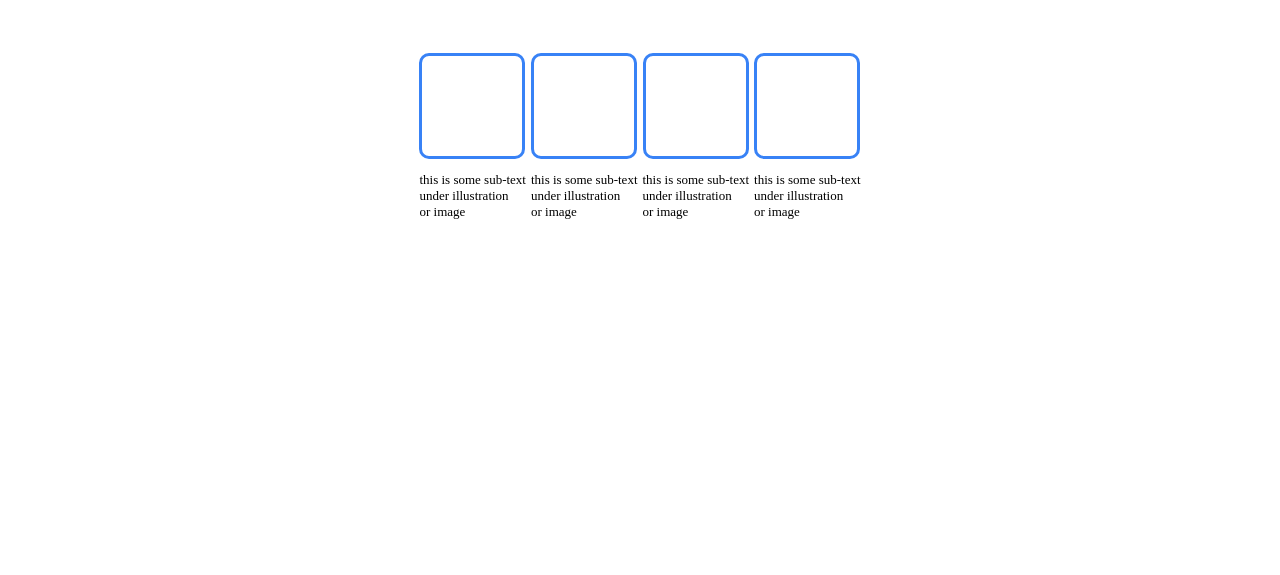
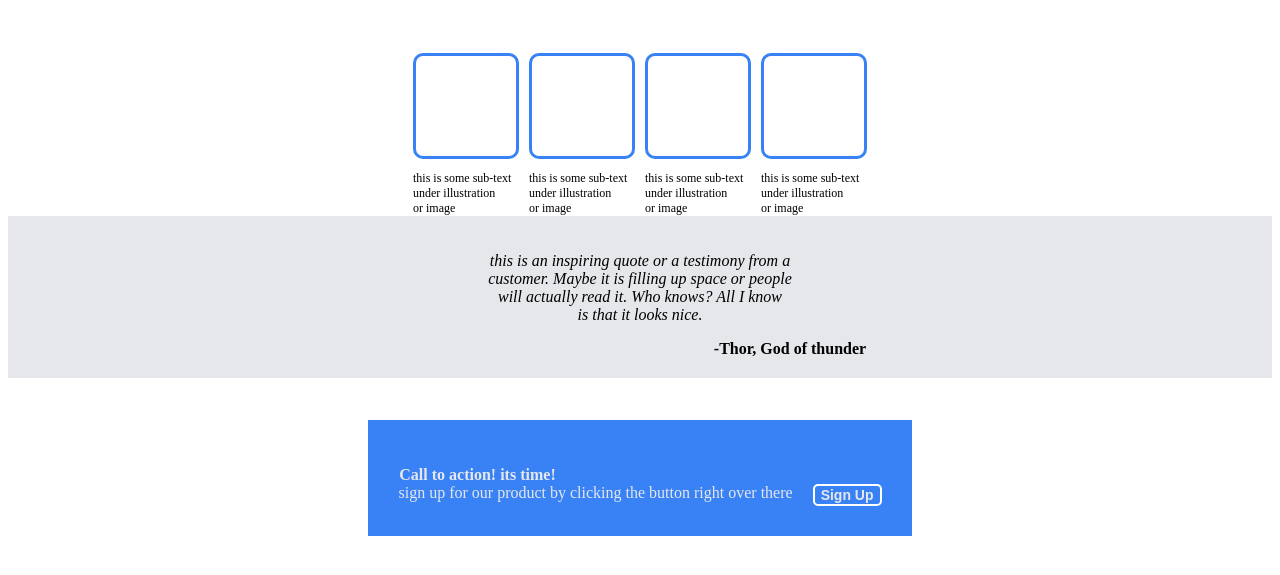
Before and after one commit to rpaliath/odin-css-project, a plain HTML site: page index.html in a window 1280 px wide. Shown: the part 485-1060 px from the top of the page. Before the commit the page ends 800 px from the top, so only its background shows below. Drawn offline with Linux system fonts and the light colour scheme.

Commit message:
Draft landing page completed for the foundation css project

```diff
--- a/index.html
+++ b/index.html
@@ -50,9 +50,32 @@
          <p>this is some sub-text <br>under illustration <br>or image</p>
          </div>
          </div>
+    </div>
+    <div class="quote-section">
+        <div class="quote">
+            <p>this is an inspiring quote or a testimony from a <br>customer. Maybe it is filling up space or people <br>will actually read it. Who knows? All I know <br>is that it looks nice.</p>
+        </div>
+        <div class="author">
+            <p> -Thor, God of thunder</p>
+        </div>
+    </div>
+
+    <div class=" footer-container">
+    <div class = footer>
+   <div class="footer-para1">
+    <p>Call to action! its time! </p>
+    </div>
+      <div class="footer-para2">
+    <span class="footer-text">sign up for our product by clicking the button right over there</span>
+     <button  class="footer-button">Sign Up</button>
+   </div>
+    </div>
+       </div>
 
 
-    </div>
+
+
+
 
 
 </body>
--- a/style.css
+++ b/style.css
@@ -72,10 +72,11 @@ button {
 
 .random-box  {
     display: flex;
+    flex: 1;
     justify-content: center;
     align-items: center;
-    font-size: 13px;
-   gap: 5px;
+    font-size: 12px;
+   gap: 10px;
 
 }
 
@@ -91,3 +92,72 @@ button {
     border: 3px solid  #3882F6;
     border-radius: 10px;
 }
+
+.quote-section {
+    background-color: #E5E7EB;
+    padding: 20px;
+    text-align: center;
+
+    }
+
+.quote {
+   font-style: italic;
+    font-weight:lighter
+}
+
+.author  {
+    margin-left: 300px;
+    font-weight: 900;
+
+}
+
+ .footer-container {
+    background-color:white;
+    display: flex;
+    justify-content: center;
+    align-items: center;
+    min-height: 200px;
+
+
+ }
+
+  .footer   {
+    background-color: #3882F6;
+    color:#E5E7EB;
+    display: flex;
+    flex-direction: column;
+    justify-content: center;
+    align-items: center;
+    padding: 30px;
+    gap: 0;
+
+
+}
+
+.footer-para1   {
+    font-weight: bold;
+    padding-right: 325px;
+
+
+
+}
+
+p {
+    margin-bottom: 0;
+}
+
+ .footer-button  {
+    color:#E5E7EB;
+    font-weight: bold;
+    border: 2px solid white ;
+    border-radius: 5px;
+    font-size: 14px;
+
+
+}
+
+.footer-para2  {
+    display: flex;
+    justify-content: space-between;
+    gap: 20px;
+}
```
